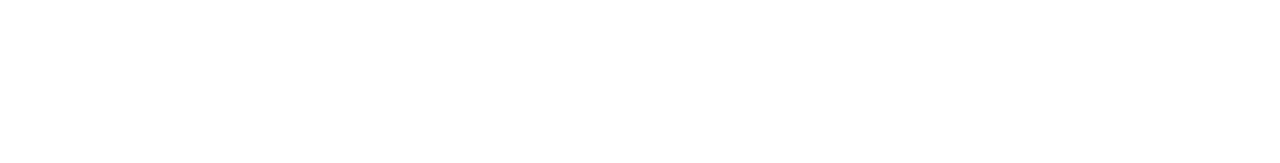
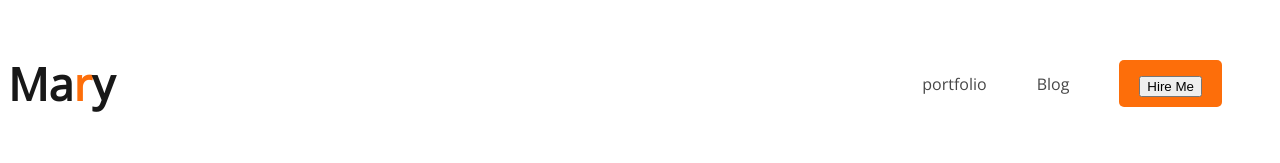
Before and after one commit to Amirul-hasan/Amir-third-repository, a plain HTML site: page index.html in a window 1280 px wide. Drawn offline with nearby package versions, Linux system fonts and the light colour scheme.

Commit message:
create navigation

```diff
--- a/index.html
+++ b/index.html
@@ -4,9 +4,22 @@
     <meta charset="UTF-8">
     <meta name="viewport" content="width=device-width, initial-scale=1.0">
     <title>web developer</title>
+    <link rel="preconnect" href="https://fonts.googleapis.com">
+<link rel="preconnect" href="https://fonts.gstatic.com" crossorigin>
+<link href="https://fonts.googleapis.com/css2?family=Open+Sans:wght@300;400&display=swap" rel="stylesheet">
+    <link rel="stylesheet" href="styles/portfolio.css">
 </head>
 <body>
     <header>
+        <nav>
+            <h3 class="nav-title">Ma<span class="text-primary">r</span>y</h3>
+            <ul>
+                <li><a href=" ">portfolio</a></li>
+                <li><a href=" ">Blog</a></li>
+                <li class="btn-primary"><button>Hire Me</button></li>
+            </ul>
+
+        </nav>
 
     </header>
     <main>
--- /dev/null
+++ b/styles/portfolio.css
@@ -0,0 +1,43 @@
+body{
+    font-family: 'Open Sans', sans-serif;
+}
+.text-primary{
+    color: #FD6E0A;
+}
+.btn-primary{
+    color: white;
+    border-radius: 5px;
+    background-color: #FD6E0A;
+    border: 0;
+    font-weight: 700;
+    font-size: 20px;
+    padding: 10px 20px;
+
+}
+/* navigation style */
+nav{
+
+    display:flex ;
+    justify-content: space-between;
+   align-items: center;
+}
+.nav-title{
+    color: var(--Dark-01, #181818);
+    font-size: 45px;
+font-style: normal;
+line-height: normal;
+}
+nav > ul{
+    display:flex ;
+    align-items: center;
+}
+nav li{
+    list-style: none;
+    margin-right: 50px;
+
+
+}
+nav a{
+    text-decoration: none;
+    color: #474747;
+}
```
